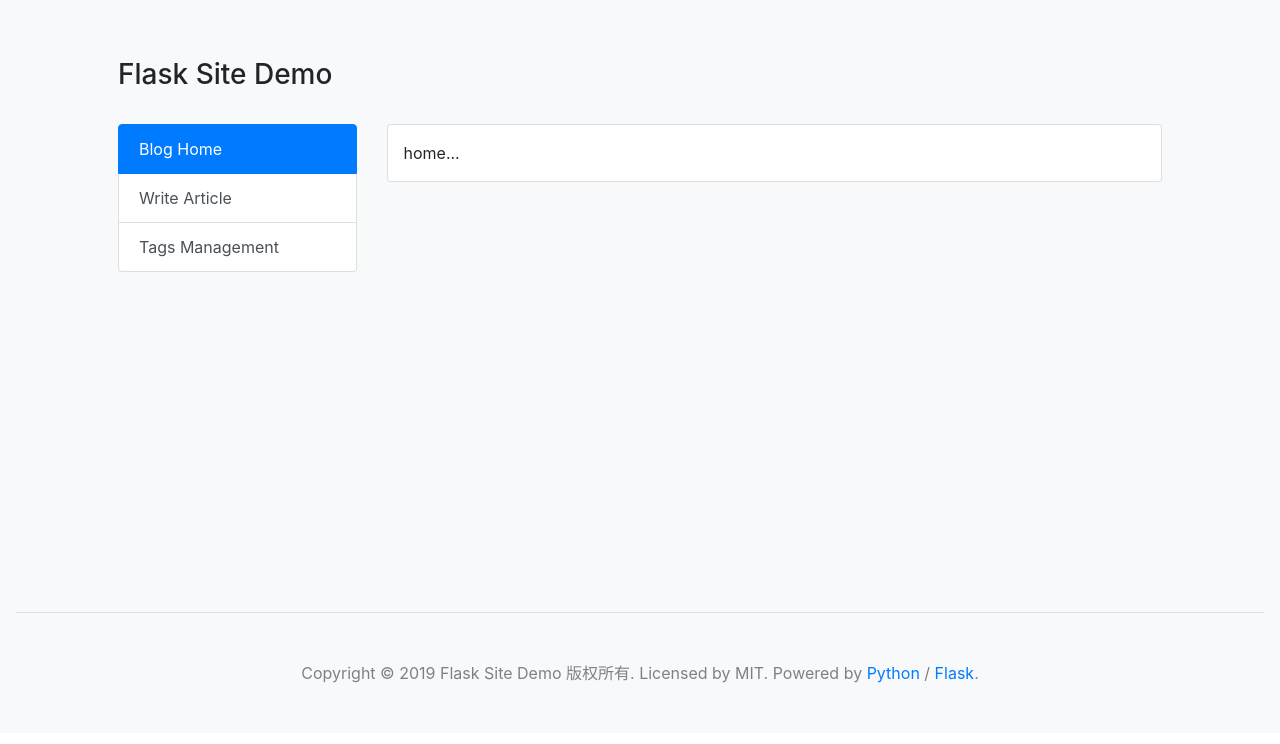
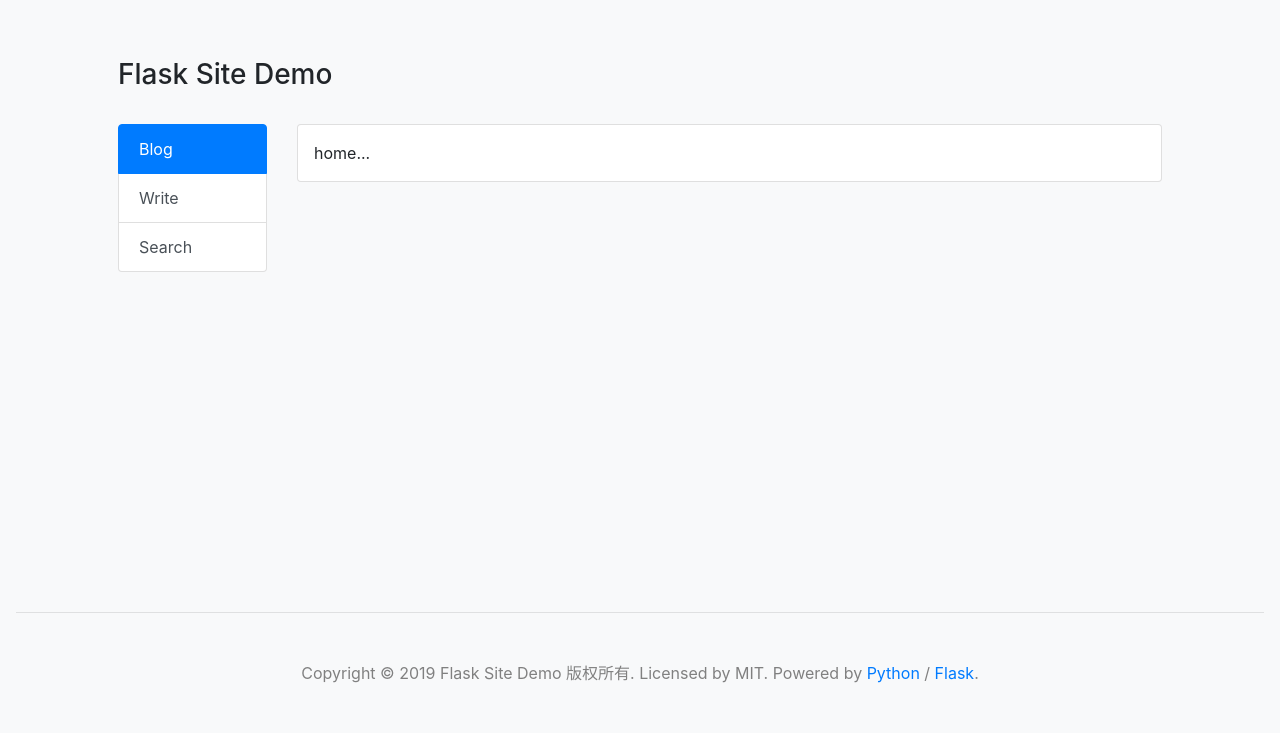
Before and after one commit to dyslab/flask-site-demo, a Flask app: page /blog/ in a window 1280 px wide. Shown: the part 56-800 px from the top of the page. Run offline with Flask 2, Linux system fonts and the light colour scheme; some libraries are stand-ins or nearby versions.

Commit message:
:ghost: Update UI design #2.

```diff
--- a/fsdemo/pagedata/gallery.py
+++ b/fsdemo/pagedata/gallery.py
@@ -1,7 +1,7 @@
 from fsdemo.pagedata.base import PageData
 
 # Generate page data
-class GalleryPageData(PageData):
+class GalleryUploadPageData(PageData):
     def __init__(self):
         PageData.__init__(self)
-        self.pageTitle = self.pageTitle + ' / Gallery Page'
+        self.pageTitle = self.pageTitle + ' / Gallery Upload Page'
--- a/fsdemo/templates/blog_index.html
+++ b/fsdemo/templates/blog_index.html
@@ -10,19 +10,19 @@
             </div>
             <div class="row">
                 <!-- List group -->
-                <div class="col-lg-3 mb-3">
+                <div class="col-lg-2 mb-3">
                     <div class="list-group" id="myList" role="tablist">
-                        <a class="list-group-item list-group-item-action active" data-toggle="list" href="#home" role="tab">Blog Home</a>
-                        <a class="list-group-item list-group-item-action" data-toggle="list" href="#write" role="tab">Write Article</a>
-                        <a class="list-group-item list-group-item-action" data-toggle="list" href="#tags" role="tab">Tags Management</a>
+                        <a class="list-group-item list-group-item-action active" data-toggle="list" href="#home" role="tab">Blog</a>
+                        <a class="list-group-item list-group-item-action" data-toggle="list" href="#write" role="tab">Write</a>
+                        <a class="list-group-item list-group-item-action" data-toggle="list" href="#search" role="tab">Search</a>
                     </div>
                 </div>
                 <!-- Tab panes -->
-                <div class="col-lg-9">
+                <div class="col-lg-10">
                     <div class="tab-content">
                         <div class="tab-pane card active p-3" id="home" role="tabpanel">home...</div>
                         <div class="tab-pane card p-3" id="write" role="tabpanel">profile...</div>
-                        <div class="tab-pane card p-3" id="tags" role="tabpanel">messages...</div>
+                        <div class="tab-pane card p-3" id="search" role="tabpanel">messages...</div>
                     </div>
                 </div>
             </div>
--- a/fsdemo/templates/gallery_index.html
+++ b/fsdemo/templates/gallery_upload.html
@@ -4,7 +4,7 @@
 {% endblock %}
 {% block content %}
     <section class="p-0 bg-light">
-        <div class="container p-3" style="min-height:580px;">
+        <div class="container p-3 p-lg-5" style="min-height:580px;">
             <div class="mb-4">
                 <h3>{{ pageData.pageTitle }}</h3>
             </div>
--- a/fsdemo/templates/layout/header.html
+++ b/fsdemo/templates/layout/header.html
@@ -11,7 +11,7 @@
                         <a class="nav-link top-menuitem" href="/">首页</a>
                     </li>
                     <li class="nav-item">
-                        <a class="nav-link top-menuitem" href="/gallery">GALLERY</a>
+                        <a class="nav-link top-menuitem" href="/gallery/upload">GALLERY</a>
                     </li>
                     <li class="nav-item">
                         <a class="nav-link top-menuitem" href="/blog">BLOG</a>
```
Also changed, not shown: fsdemo/gallery.py (+4 -4 lines).
